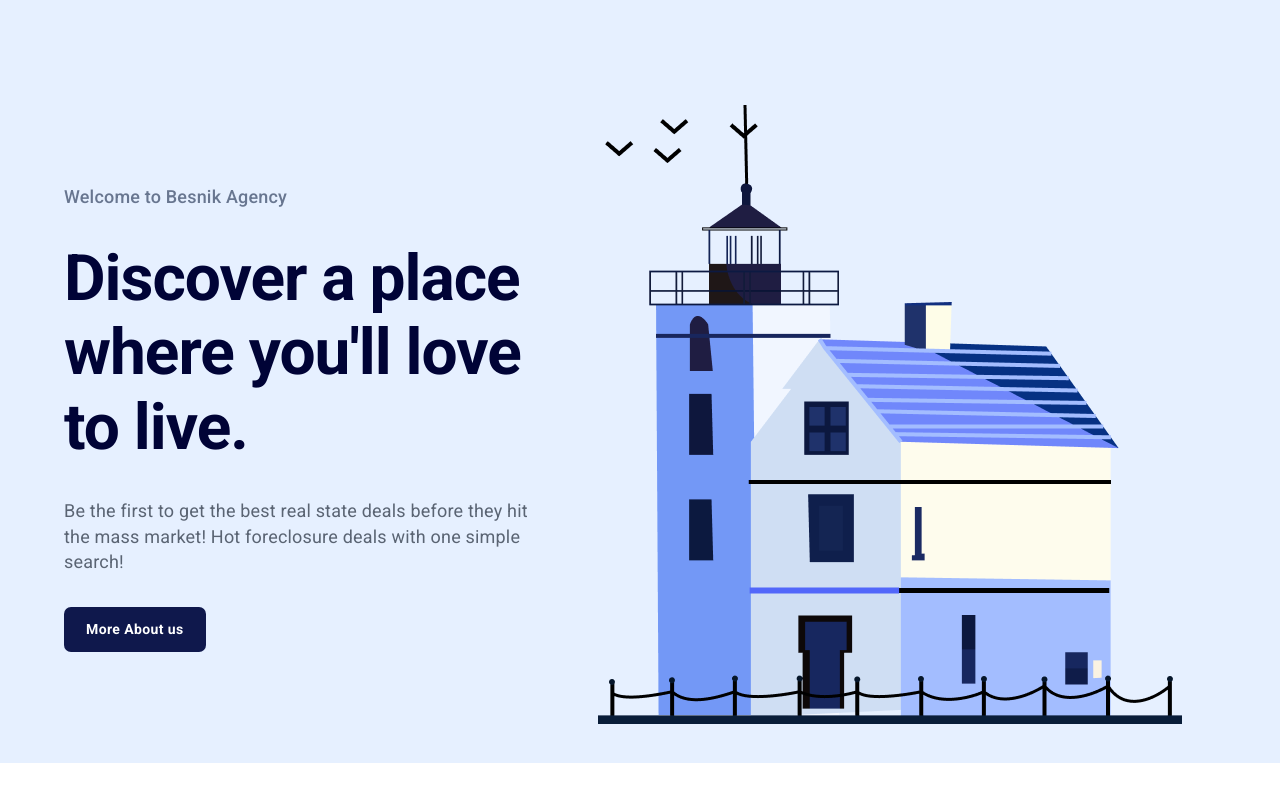
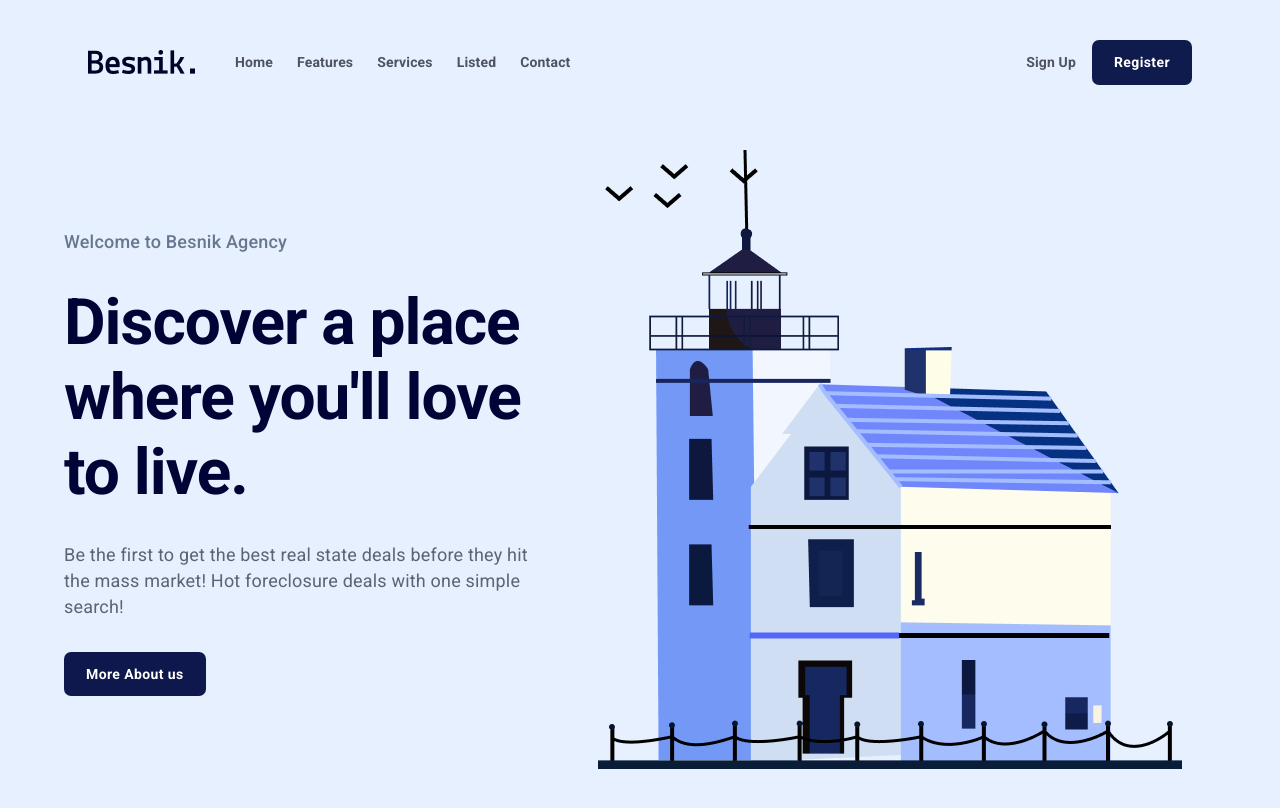
Before and after one commit to DevJaimeSantiago/Real-State-Web, a React (Vite) app: page / in a window 1280 px wide. Built offline with nearby package versions, Linux system fonts and the light colour scheme.

Commit message:
Correcion de error en Hero Component

```diff
--- a/src/Components/Hero.jsx
+++ b/src/Components/Hero.jsx
@@ -15,7 +15,7 @@ const Hero = () => {
 		justifyContent: "center",
 		gap: theme.spacing(5),
 		marginTop: theme.spacing(3),
-		[theme.breakpoints.down("sm")]: {
+		[theme.breakpoints.down("md")]: {
 			flexDirection: "column",
 			alignItems: "center",
 			textAlign: "center",
--- a/src/Components/Navbar.jsx
+++ b/src/Components/Navbar.jsx
@@ -1,4 +1,5 @@
 // Components
+import CustomButton from "./CustomButton";
 
 // Components - Material UI
 import { Box, Typography, styled } from "@mui/material";
@@ -73,7 +74,36 @@ const Navbar = () => {
 			>
 				<Box sx={{ display: "flex", alignItems: "center" }}>
 					<CustomMenuIcon />
+
+					<NavbarLogo
+						src={logoImg}
+						alt="logo"
+					/>
 				</Box>
+
+				<NavbarLinksBox>
+					<NavLink variant="body2">Home</NavLink>
+					<NavLink variant="body2">Features</NavLink>
+					<NavLink variant="body2">Services</NavLink>
+					<NavLink variant="body2">Listed</NavLink>
+					<NavLink variant="body2">Contact</NavLink>
+				</NavbarLinksBox>
+			</Box>
+
+			<Box
+				sx={{
+					display: "flex",
+					alignItems: "center",
+					justifyContent: "center",
+					gap: "1rem",
+				}}
+			>
+				<NavLink variant="body2">Sign Up</NavLink>
+				<CustomButton
+					backgroundColor="#0F1B4C"
+					color="#fff"
+					buttonText="Register"
+				/>
 			</Box>
 		</NavbarContainer>
 	);
```
